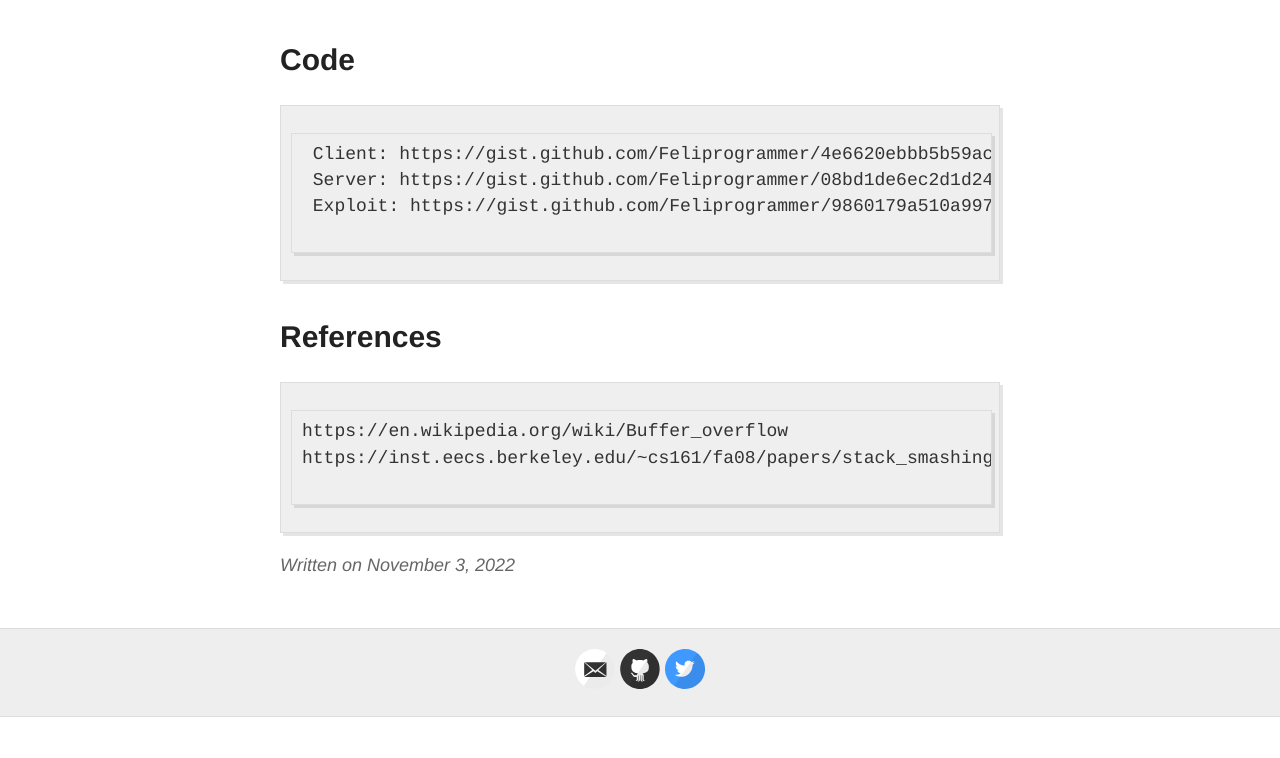
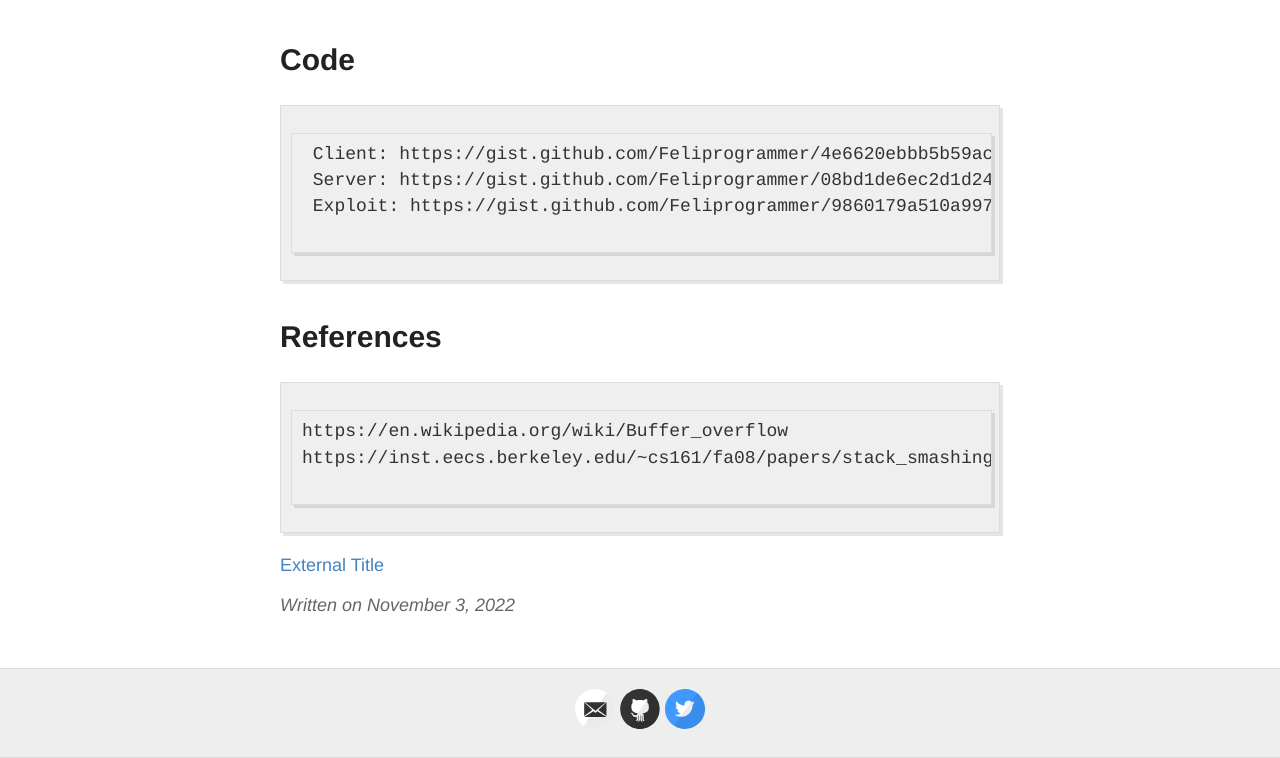
Before and after one commit to Feliprogrammer/feliprogrammer.github.io, a Jekyll site: the page built from _posts/2022-11-03-stack-buffer-overflows-in-linux-x86.md, in a window 1280 px wide and 900 px high, scrolled down 4419 px, cut to the strip 142-900 px from the top of the window. Built offline with Jekyll 4.4.1, drawn with Linux system fonts in a browser that asks for light colours; our own code applies the rules of GitHub Pages for plain Markdown files; before the commit the page ends 5278 px from its top, so only the background shows below that.

Commit message:
Personal Blog

````diff
--- a/_posts/2022-11-03-stack-buffer-overflows-in-linux-x86.md
+++ b/_posts/2022-11-03-stack-buffer-overflows-in-linux-x86.md
@@ -207,3 +207,4 @@ https://en.wikipedia.org/wiki/Buffer_overflow
 https://inst.eecs.berkeley.edu/~cs161/fa08/papers/stack_smashing.pdf
 
 ```
+[External Title](https://inst.eecs.berkeley.edu/~cs161/fa08/papers/stack_smashing.pdf)
````
